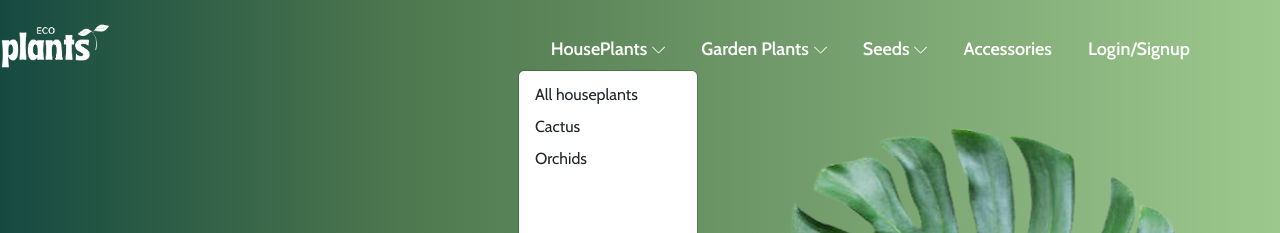
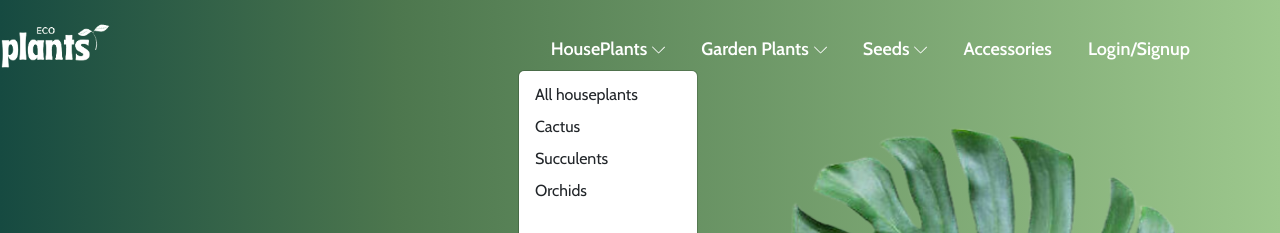
Before and after one commit to Wiktoria2308/Eco-Plants, a React (Vite) app: page / in a window 1280 px wide. Both pictures are taken after a click on the button "HousePlants". Shown: the top 233 px of the page. Built offline with nearby package versions, Linux system fonts and the light colour scheme; no server answers.

Commit message:
added new type of plants - succulent, changed value type for singular value insstead of plural

```diff
--- a/package.json
+++ b/package.json
@@ -27,6 +27,7 @@
     "react-table": "^7.8.0",
     "react-toastify": "^9.1.1",
     "sass": "^1.57.1",
+    "use-react-router-breadcrumbs": "^4.0.1",
     "uuid": "^9.0.0"
   },
   "devDependencies": {
--- a/src/components/CreateProductForm.jsx
+++ b/src/components/CreateProductForm.jsx
@@ -114,7 +114,8 @@ const CreateProductForm = () => {
 								})}
 							>
 								<option></option>
-								<option value="Orchids">Orchids</option>
+								<option value="Orchid">Orchid</option>
+								<option value="Succulent">Succulent</option>
 								<option value="Cactus">Cactus</option>
 							</Form.Select>
 							{errors.type ? <div className="error-message">{errors.type.message}</div> : null}
@@ -129,8 +130,8 @@ const CreateProductForm = () => {
 								})}
 							>
 								<option></option>
-								<option value="Berry bushes">Berry bushes</option>
-								<option value="Ornamental shrubs">Ornamental shrubs</option>
+								<option value="Berry bush">Berry bush</option>
+								<option value="Ornamental shrub">Ornamental shrub</option>
 							</Form.Select>
 							{errors.type ? <div className="error-message">{errors.type.message}</div> : null}
 						</Form.Group> : null }
@@ -160,8 +161,8 @@ const CreateProductForm = () => {
 								})}
 							>
 								<option></option>
-								<option value="Pots">Pots</option>
-								<option value="Watering cans">Watering cans</option>
+								<option value="Pot">Pot</option>
+								<option value="Watering can">Watering can</option>
                                 <option value="Soil">Soil</option>
 							</Form.Select>
 							{errors.type ? <div className="error-message">{errors.type.message}</div> : null}
--- a/src/components/PlantsDropdown.jsx
+++ b/src/components/PlantsDropdown.jsx
@@ -27,6 +27,13 @@ const PlantsDropdown = () => {
           className="categories-item"
         >
           Cactus
+        </Dropdown.Item>
+        <Dropdown.Item
+          as={NavLink}
+          to="/house-plants/succulents"
+          className="categories-item"
+        >
+          Succulents
         </Dropdown.Item>
         <Dropdown.Item
           as={NavLink}
--- a/src/pages/ProductPage.jsx
+++ b/src/pages/ProductPage.jsx
@@ -3,6 +3,7 @@ import { useParams } from "react-router-dom";
 import useProduct from "../hooks/useProduct";
 import PlaceholderPhoto from "../assets/images/placeholder-plant.png";
 import { useState, useEffect } from "react";
+
 
 const ProductPage = () => {
     const { id } = useParams();
@@ -20,6 +21,7 @@ const ProductPage = () => {
     })
 
 return (
+
     <div className="product-page">
     <div className="product-card-container">
     <div className="plant-photo">
@@ -36,6 +38,7 @@ return (
     <ProductCard data={data}/>
     </div>
     </div>
+
 )
 
 };
```
Also changed, not shown: 1 other file (tests, documents, lock files or other folders).
